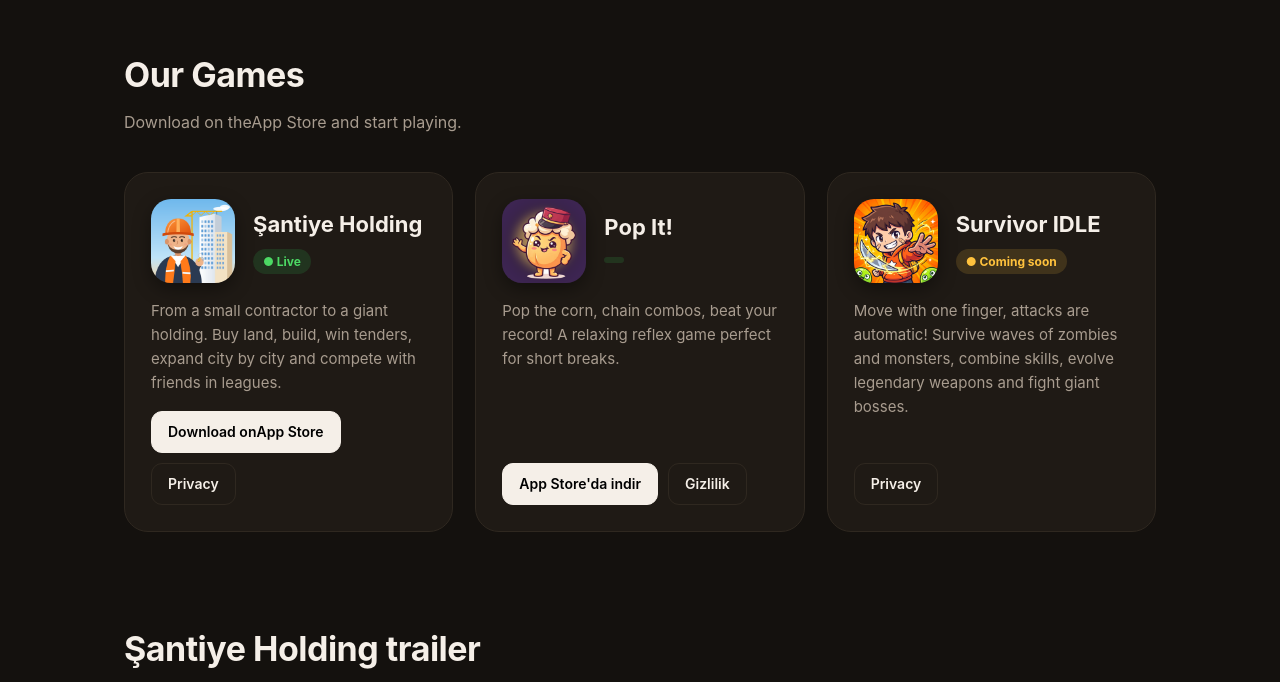
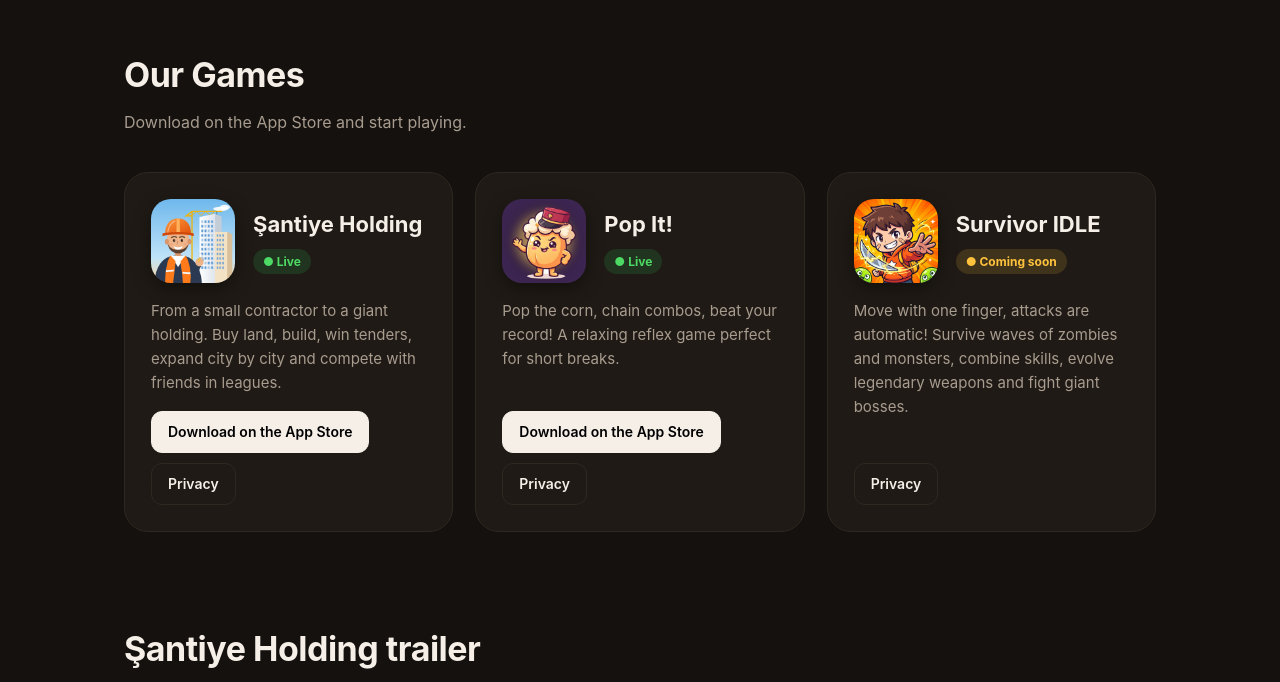
Before and after one commit to rikarinzu1/rikarinzu1.github.io, a plain HTML site: page index.html in a window 1280 px wide. Shown: the part 667-1349 px from the top of the page. Drawn offline with Linux system fonts and the light colour scheme.

Commit message:
Site: Pop It etiketi ve İngilizce yazım düzeltmeleri
Co-Authored-By: Claude Opus 5.5 <noreply@anthropic.com>
Claude-Session: https://claude.ai/code/session_01UKmiTU9qLD1PWWAjV69SgV

```diff
--- a/index.html
+++ b/index.html
@@ -85,22 +85,22 @@ header .shade{position:absolute;inset:0;z-index:-1;background:linear-gradient(18
 
 <section id="oyunlar"><div class="wrap">
   <h2 data-tr="Oyunlarımız" data-en="Our Games">Oyunlarımız</h2>
-  <p class="sub" data-tr="App Store'da indir, hemen oynamaya başla." data-en="Download on theApp Store and start playing.">App Store'da indir, hemen oynamaya başla.</p>
+  <p class="sub" data-tr="App Store'da indir, hemen oynamaya başla." data-en="Download on the App Store and start playing.">App Store'da indir, hemen oynamaya başla.</p>
   <div class="games">
     <div class="game">
       <div class="top"><img src="santiye.png" alt="Şantiye Holding">
         <div><h3>Şantiye Holding</h3><span class="pill live" data-tr="● Yayında" data-en="● Live">● Yayında</span></div></div>
       <p data-tr="Küçük bir müteahhitten dev bir holdinge. Arsa al, bina dik, ihaleleri kazan, şehir şehir büyü, arkadaşlarınla ligde yarış." data-en="From a small contractor to a giant holding. Buy land, build, win tenders, expand city by city and compete with friends in leagues.">Küçük bir müteahhitten dev bir holdinge. Arsa al, bina dik, ihaleleri kazan, şehir şehir büyü, arkadaşlarınla ligde yarış.</p>
       <div class="act">
-        <a class="main" href="https://apps.apple.com/app/id6837179395" target="_blank" rel="noopener" data-tr="App Store'da indir" data-en=" Download onApp Store">App Store'da indir</a>
+        <a class="main" href="https://apps.apple.com/app/id6837179395" target="_blank" rel="noopener" data-tr="App Store'da indir" data-en="Download on the App Store">App Store'da indir</a>
         <a href="/gizlilik/" data-tr="Gizlilik" data-en="Privacy">Gizlilik</a>
       </div>
     </div>
     <div class="game">
       <div class="top"><img src="popit.png" alt="Pop It!">
-        <div><h3>Pop It!</h3><span class="pill live" data-tr="● Yayında" data-en=""● Live">● Yayında </span></div></div>
+        <div><h3>Pop It!</h3><span class="pill live" data-tr="● Yayında" data-en="● Live">● Yayında</span></div></div>
       <p data-tr="Mısırları patlat, kombo yap, rekorunu kır! Kısa molalar için birebir, rahatlatıcı bir refleks oyunu." data-en="Pop the corn, chain combos, beat your record! A relaxing reflex game perfect for short breaks.">Mısırları patlat, kombo yap, rekorunu kır! Kısa molalar için birebir, rahatlatıcı bir refleks oyunu.</p>
-      <div class="act"><a class="main" href="https://apps.apple.com/app/id6837253142"" target="_blank" rel="noopener">App Store'da indir</a> <a href="https://claude.ai/artifact/5NsQ3sZs3U3DsndPcQ22NC" target="_blank" rel="noopener">Gizlilik</a></div>
+      <div class="act"><a class="main" href="https://apps.apple.com/app/id6837253142" target="_blank" rel="noopener" data-tr="App Store'da indir" data-en="Download on the App Store">App Store'da indir</a> <a href="https://claude.ai/artifact/5NsQ3sZs3U3DsndPcQ22NC" target="_blank" rel="noopener" data-tr="Gizlilik" data-en="Privacy">Gizlilik</a></div>
     </div>
     <div class="game">
       <div class="top"><img src="survivor.png" alt="Survivor IDLE">
```
